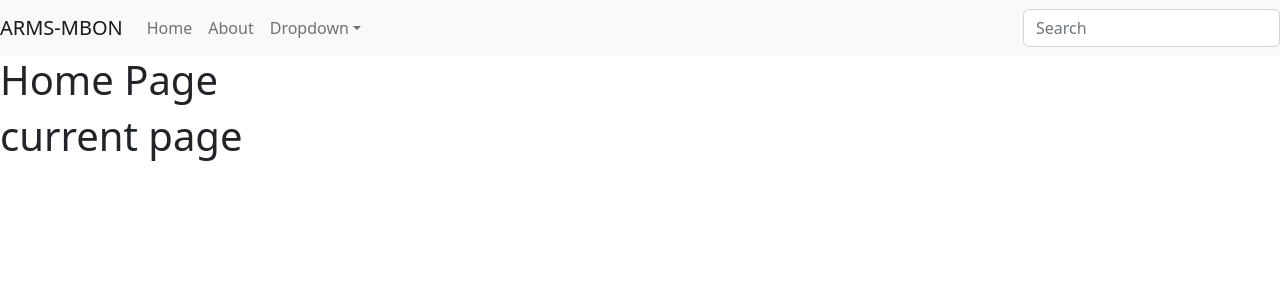
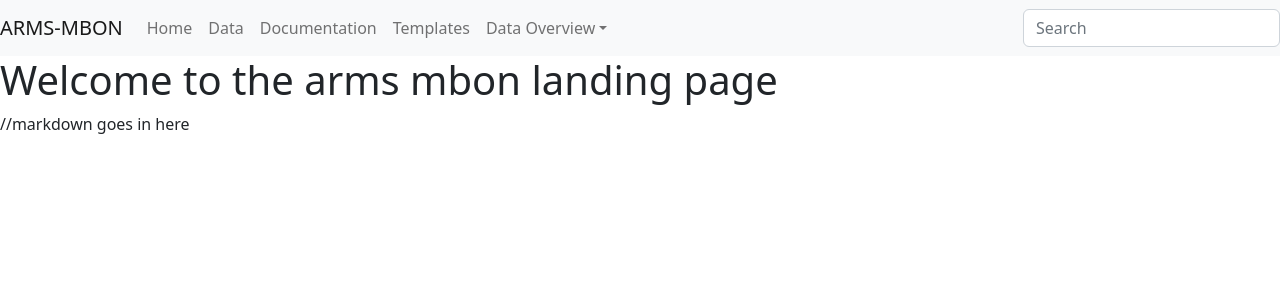
Before and after one commit to arms-mbon/arms-mbon-website, a React (Create React App) app in the folder arms_mbon_pages/: page / in a window 1280 px wide. Shown: the top 300 px of the page. Built offline with nearby package versions, Linux system fonts and the light colour scheme.

Commit message:
k and C fixes

```diff
--- a/arms_mbon_pages/src/App.css
+++ b/arms_mbon_pages/src/App.css
@@ -11,6 +11,13 @@
   .App-logo {
     animation: App-logo-spin infinite 20s linear;
   }
+}
+
+.formnavbar {
+  display: inline-block;
+  width: 100%;
+  margin: 0;
+  padding: 0;
 }
 
 .App-header {
--- a/arms_mbon_pages/src/App.js
+++ b/arms_mbon_pages/src/App.js
@@ -112,21 +112,10 @@ function App() {
       <>
       <NavBar searchTerm={searchTerm}  setSearchTerm={setSearchTerm}/>
         <main>
-          <h1>Home Page</h1>
-          <h1>current page {page}</h1>
+          <h1>Welcome to the arms mbon landing page</h1>
+          //markdown goes in here
         </main>
 
-      </>
-    );
-  }
-  if (page === "#About") {
-    return (
-      <>
-        <NavBar searchTerm={searchTerm}  setSearchTerm={setSearchTerm}/>
-        <main>
-          <h1>About Page</h1>
-          <h1>current page {page}</h1>
-        </main>
       </>
     );
   }
--- a/arms_mbon_pages/src/components/NavBar.js
+++ b/arms_mbon_pages/src/components/NavBar.js
@@ -8,6 +8,7 @@ export default function NavBar(props) {
     console.log(props);
     const searchterm = props.searchTerm;
     const setSearchTerm = props.setSearchTerm;
+    //https://github.com/arms-mbon/Data or ./Data
     return (
         <>
             <Navbar bg="light" expand="lg">
@@ -16,20 +17,20 @@ export default function NavBar(props) {
                 <Navbar.Collapse id="basic-navbar-nav">
                     <Nav className="mr-auto">
                         <Nav.Link href="./">Home</Nav.Link>
-                        <Nav.Link href="#About">About</Nav.Link>
-                        <NavDropdown title="Dropdown" id="basic-nav-dropdown">
+                        <Nav.Link href="https://github.com/arms-mbon/Data" target="_blank">Data</Nav.Link>
+                        <Nav.Link href="https://github.com/arms-mbon/Documentation" target="_blank">Documentation</Nav.Link>
+                        <Nav.Link href="https://github.com/arms-mbon/Templates" target="_blank">Templates</Nav.Link>
+                        <NavDropdown title="Data Overview" id="basic-nav-dropdown">
                             <NavDropdown.Item href="#info/AllOverview">Overview</NavDropdown.Item>
-                            <NavDropdown.Item href="#info/AllAccociatedData">Accociated Data</NavDropdown.Item>
+                            <NavDropdown.Item href="#info/AllAccociatedData">Associated Data</NavDropdown.Item>
                             <NavDropdown.Item href="#info/AllMaterialSamples">Material Samples</NavDropdown.Item>
                             <NavDropdown.Item href="#info/AllObservations">Observations</NavDropdown.Item>
                             <NavDropdown.Item href="#info/AllSequences">Sequences</NavDropdown.Item>
-                            <NavDropdown.Divider />
-                            <NavDropdown.Item href="https://github.com/arms-mbon/Data/tree/main/QualityControlledData/FromPlutoF">to github of arms-mbon</NavDropdown.Item>
                         </NavDropdown>
                     </Nav>
                 </Navbar.Collapse>
-                <Form inline>
-                    <FormControl type="text" placeholder="Search" className="mr-sm-2" value={searchterm} onChange={(e) => setSearchTerm(e.target.value)} />
+                <Form>
+                    <FormControl type="text" placeholder="Search" className="formnavbar" value={searchterm} onChange={(e) => setSearchTerm(e.target.value)} />
                 </Form>
             </Navbar>
         </>
--- a/arms_mbon_pages/src/pages/Info.js
+++ b/arms_mbon_pages/src/pages/Info.js
@@ -31,10 +31,8 @@ const Info = (props) => {
         return (
             <>
                 <main>
-                    <h1>Info Page</h1>
-                    <h3>current page: {props.hash}</h3>
-                    <h3>search term: {searchTerm}</h3>
-                    <h3>file to get: {filetoget}</h3>
+                    <h1>{filetoget}</h1>
+                    <h3>csv download link: <a href={DATA_SOURCES[filetoget]}>{filetoget}</a></h3>
                     <h3>loading...</h3>
                 </main>
             </>
@@ -45,10 +43,8 @@ const Info = (props) => {
 
     return (
         <main>
-            <h1>Info Page</h1>
-            <h3>current page: {props.hash}</h3>
-            <h3>search term: {searchTerm}</h3>
-            <h3>file to get: {filetoget}</h3>
+            <h1>{filetoget}</h1>
+            <h3>csv download link: <a href={DATA_SOURCES[filetoget]} target="_blank">{filetoget}</a></h3>
             {props.data.length === 0 && <h3>no data</h3>}
             {props.data.length > 0 &&
             <table className="infotable">
```
